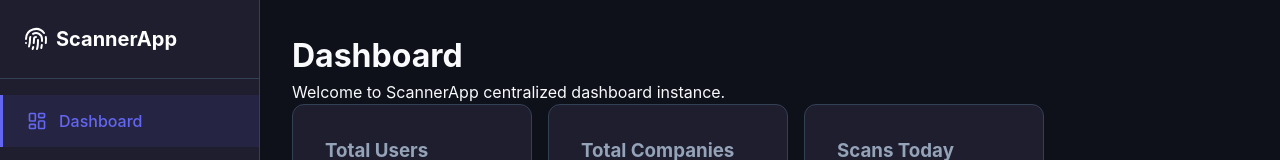
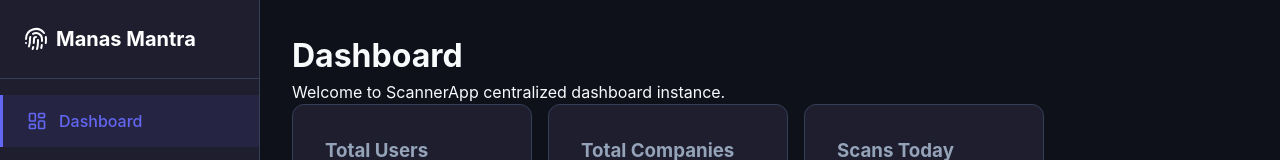
Before and after one commit to bhaveshfuerte/Manas-Mantra, a React (Vite) app in the folder frontend/: page / in a window 1280 px wide. Both pictures are taken after typing "name@example.com", "Sample123" into the empty fields and a click on the button "Sign In". Shown: the top 160 px of the page. Built offline with nearby package versions, Linux system fonts and the light colour scheme; no server answers; what image-blob-reduce would draw is missing.

Commit message:
fix: replace placeholder ScannerApp with dynamic company name or app name in navbars

```diff
--- a/frontend/src/components/Layout.jsx
+++ b/frontend/src/components/Layout.jsx
@@ -6,6 +6,13 @@ import { Menu, X } from 'lucide-react';
 export default function Layout() {
     const [isSidebarOpen, setIsSidebarOpen] = useState(false);
     const isAuthenticated = !!localStorage.getItem('token');
+
+    let user;
+    try {
+        user = JSON.parse(localStorage.getItem('user'));
+    } catch (e) {
+        user = {};
+    }
 
     if (!isAuthenticated) return <Navigate to="/login" replace />;
 
@@ -16,7 +23,7 @@ export default function Layout() {
         <div className="app-layout">
             {/* Mobile Top Header */}
             <div className="mobile-header">
-                <h2 style={{ fontSize: '1.25rem', fontWeight: 700, margin: 0 }}>ScannerApp</h2>
+                <h2 style={{ fontSize: '1.25rem', fontWeight: 700, margin: 0 }}>{user?.companyName || 'Manas Mantra'}</h2>
                 <button onClick={toggleSidebar} style={{ background: 'none', border: 'none', color: 'white' }}>
                     {isSidebarOpen ? <X size={28} /> : <Menu size={28} />}
                 </button>
--- a/frontend/src/components/Sidebar.jsx
+++ b/frontend/src/components/Sidebar.jsx
@@ -28,7 +28,7 @@ export default function Sidebar({ onClose }) {
                     ) : (
                         <Fingerprint className="text-primary" />
                     )}
-                    ScannerApp
+                    {user?.companyName || 'Manas Mantra'}
                 </h2>
             </div>
 
```
Also changed, not shown: frontend/src/pages/company/AllUsers.jsx (line endings or trailing spaces).
